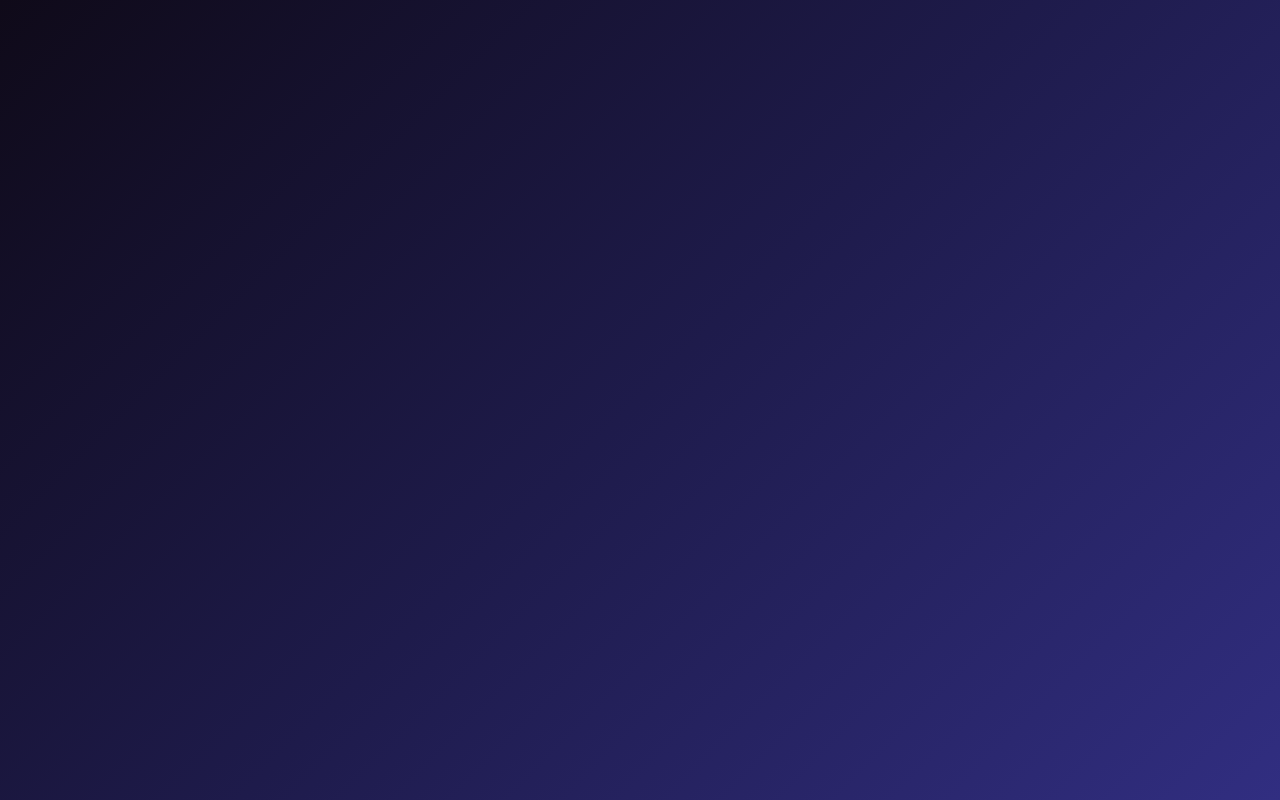
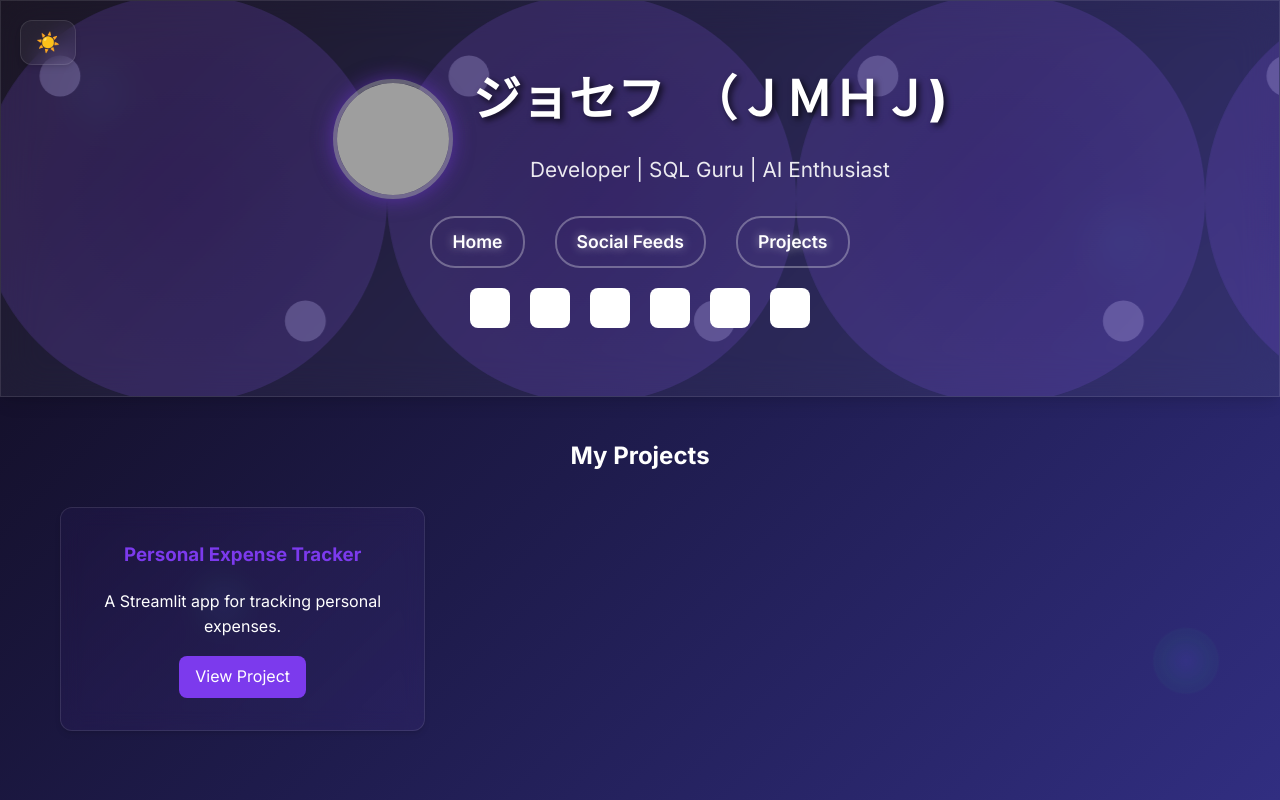
Before and after one commit to jmhj-0/personal-brand-website, a React (Create React App) app: page /projects in a window 1280 px wide. Before the commit this address had no page. Built offline with nearby package versions, Linux system fonts and the light colour scheme; grey boxes are pictures that could not be loaded.

Commit message:
Add Projects page with Personal Expense Tracker link

```diff
--- a/src/App.css
+++ b/src/App.css
@@ -205,3 +205,46 @@ main {
 [data-theme="light"] body {
   color: var(--text-color);
 }
+
+/* Projects Page Styles */
+.projects-list {
+  display: grid;
+  grid-template-columns: repeat(auto-fill, minmax(300px, 1fr));
+  gap: var(--spacing-xl);
+  margin-top: var(--spacing-xl);
+}
+
+.project-card {
+  background: var(--card-background);
+  backdrop-filter: blur(10px);
+  border: 1px solid var(--glass-border);
+  border-radius: var(--border-radius-lg);
+  padding: var(--spacing-xl);
+  box-shadow: var(--shadow);
+  transition: var(--transition);
+}
+
+.project-card:hover {
+  box-shadow: var(--shadow-lg);
+  transform: translateY(-2px);
+}
+
+.project-card h3 {
+  margin-top: 0;
+  color: var(--primary-color);
+}
+
+.project-link {
+  display: inline-block;
+  background: var(--primary-color);
+  color: white;
+  padding: var(--spacing-sm) var(--spacing-md);
+  border-radius: var(--border-radius-md);
+  text-decoration: none;
+  transition: var(--transition);
+}
+
+.project-link:hover {
+  background: var(--primary-hover);
+  box-shadow: var(--glow);
+}
--- a/src/App.js
+++ b/src/App.js
@@ -4,6 +4,7 @@ import { SwitchTransition, CSSTransition } from 'react-transition-group';
 import './App.css';
 import LandingPage from './components/LandingPage';
 const SocialFeedsPage = lazy(() => import('./components/SocialFeedsPage'));
+const ProjectsPage = lazy(() => import('./components/ProjectsPage'));
 
 function App() {
   const location = useLocation();
@@ -15,6 +16,7 @@ function App() {
           <Routes location={location}>
             <Route path="/" element={<LandingPage />} />
             <Route path="/social-feeds" element={<SocialFeedsPage />} />
+            <Route path="/projects" element={<ProjectsPage />} />
           </Routes>
         </Suspense>
       </CSSTransition>
--- a/src/components/Header.js
+++ b/src/components/Header.js
@@ -22,6 +22,7 @@ function Header({ isLanding = false }) {
       <nav>
         <Link to="/" className="nav-link">Home</Link>
         <Link to="/social-feeds" className="nav-link">Social Feeds</Link>
+        <Link to="/projects" className="nav-link">Projects</Link>
       </nav>
       <div className="social-links">
         <a href="https://x.com/_jmhj" target="_blank" rel="noopener noreferrer">
--- /dev/null
+++ b/src/components/ProjectsPage.js
@@ -0,0 +1,30 @@
+import React from 'react';
+import Header from './Header';
+
+function ProjectsPage() {
+  return (
+    <div className="App">
+      <div className="bg-effects">
+        <div className="bg-shape"></div>
+        <div className="bg-shape"></div>
+        <div className="bg-shape"></div>
+        <div className="bg-shape"></div>
+      </div>
+      <Header />
+      <main>
+        <h2>My Projects</h2>
+        <div className="projects-list">
+          <div className="project-card">
+            <h3>Personal Expense Tracker</h3>
+            <p>A Streamlit app for tracking personal expenses.</p>
+            <a href="https://personal-expense-tracker-jmhj.streamlit.app/" target="_blank" rel="noopener noreferrer" className="project-link">
+              View Project
+            </a>
+          </div>
+        </div>
+      </main>
+    </div>
+  );
+}
+
+export default ProjectsPage;
```
